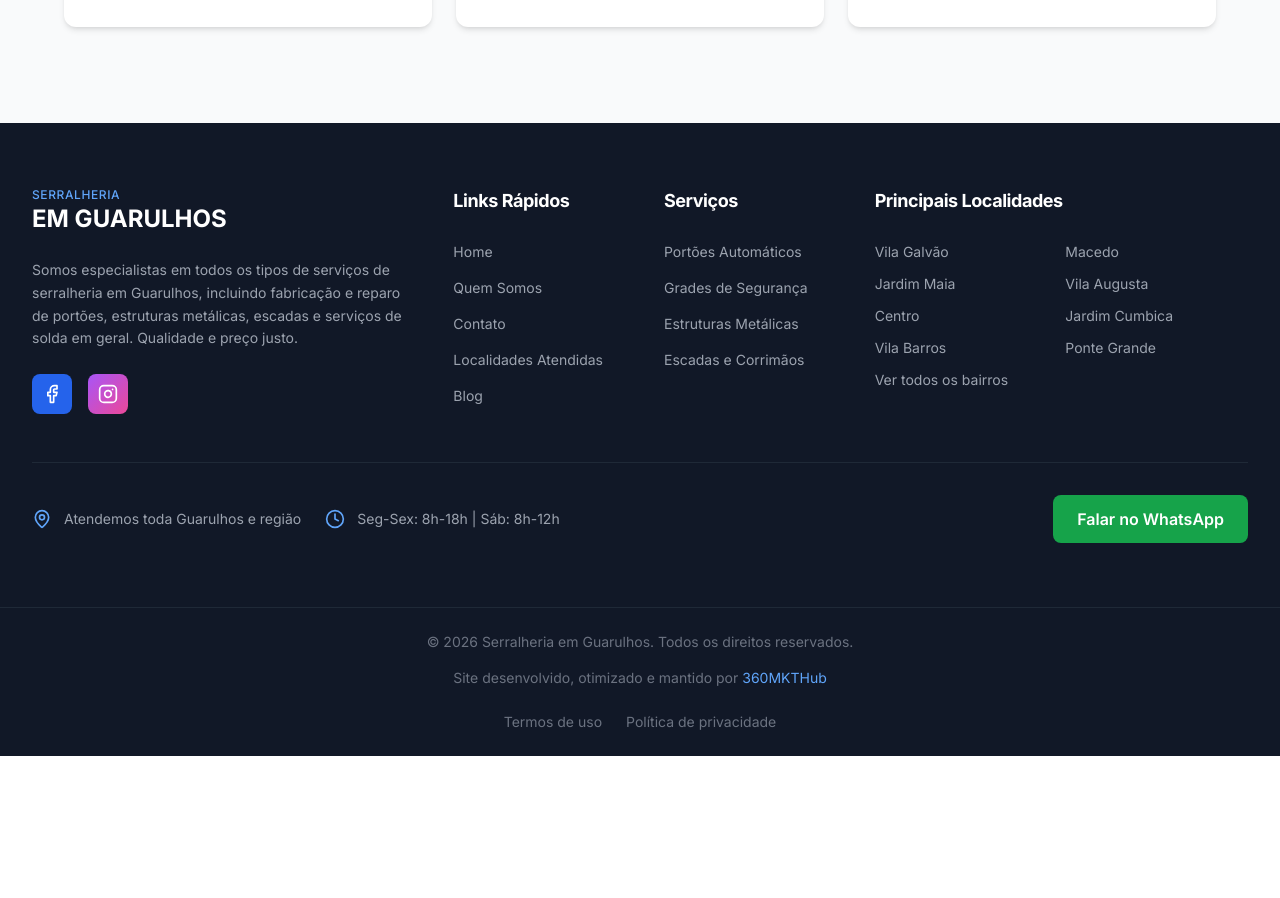
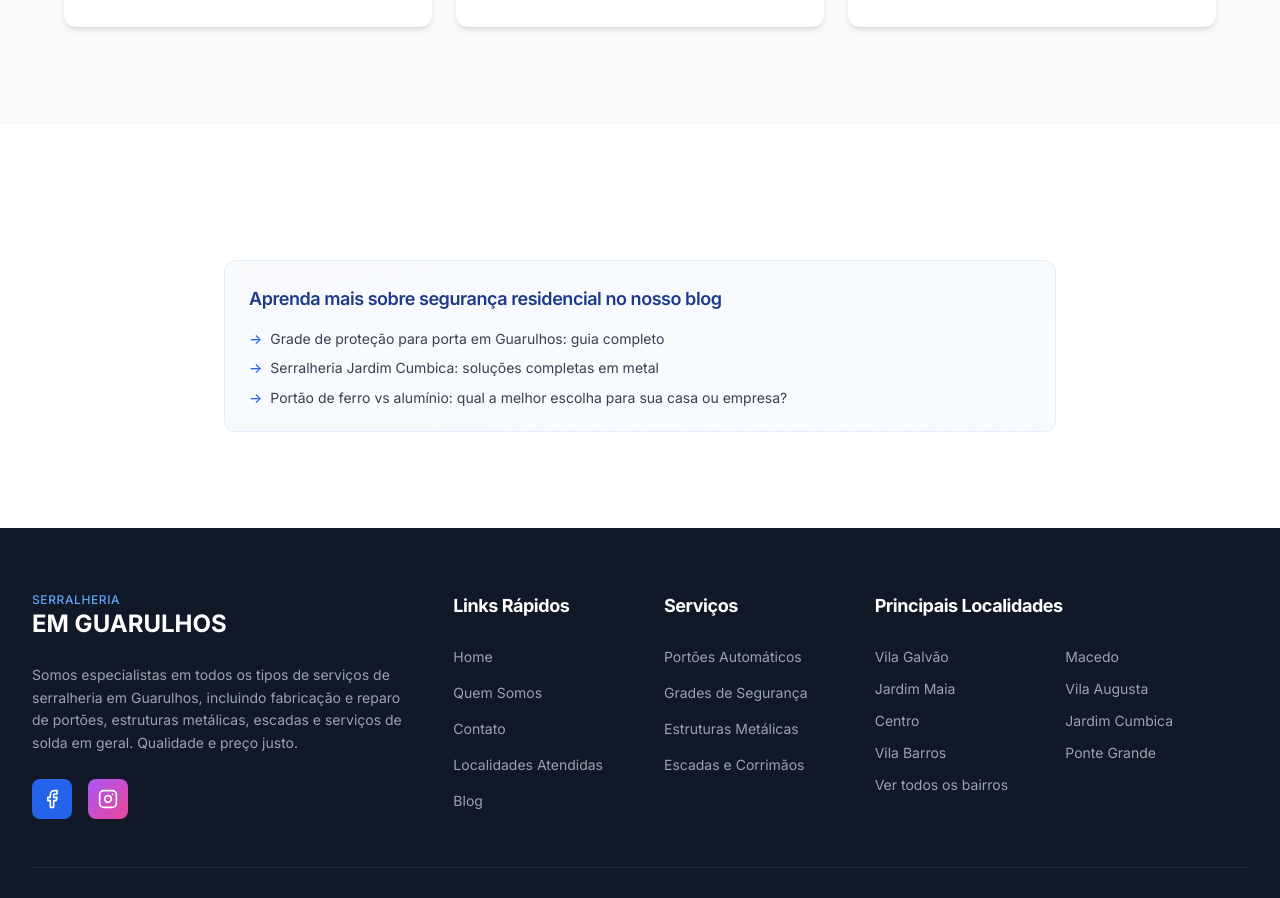
Before and after one commit to 360mkthub/serralheria-guarulhos, a Next.js app: page /servicos/grades-seguranca in a window 1280 px wide. Shown: the part 3446-4344 px from the top of the page. Before the commit the page ends 4202 px from the top, so only its background shows below. Built offline with nearby package versions, Linux system fonts and the light colour scheme; no server answers.

Commit message:
Add sessão blog nas páginas de serviço

```diff
--- a/app/blog/[slug]/page.tsx
+++ b/app/blog/[slug]/page.tsx
@@ -9,8 +9,7 @@ import Banners from '@/components/Banners'
 import AuthorBox from '@/components/AuthorBox'
 import RelatedLinks from '@/components/RelatedLinks'
 import Breadcrumbs from '@/components/Breadcrumbs'
-import { getInternalLinksForSlug } from '@/lib/blog-internal-links'
-import { getPostBySlug, getAllPostSlugs } from '@/lib/wordpress'
+import { getPostBySlug, getAllPostSlugs, getRelatedPosts } from '@/lib/wordpress'
 
 // CONFIGURAÇÃO DE ROTA DINÂMICA
 // Permite que posts não gerados no build sejam buscados sob demanda
@@ -96,7 +95,11 @@ export default async function BlogPostPage({ params }: { params: Promise<{ slug:
   }
 
   const readingTime = Math.ceil((post.content || '').replace(/<[^>]*>/g, '').length / 200) || 1
-  const internalLinks = getInternalLinksForSlug(slug)
+  const related = await getRelatedPosts(slug, 3)
+  const internalLinks = related.map((p) => ({
+    text: p.title,
+    href: `/blog/${p.slug}/`,
+  }))
 
   return (
     <div className="min-h-screen bg-white">
--- a/app/servicos/escadas-manutencao/page.tsx
+++ b/app/servicos/escadas-manutencao/page.tsx
@@ -6,6 +6,7 @@ import Footer from '@/components/Footer'
 import WhatsAppButton from '@/components/WhatsAppButton'
 import Breadcrumbs from '@/components/Breadcrumbs'
 import ServiceFAQ from '@/components/ServiceFAQ'
+import RelatedLinks from '@/components/RelatedLinks'
 
 export const metadata: Metadata = {
   title: 'Escadas e Corrimaos em Guarulhos | Aco Inox, Aluminio e Ferro',
@@ -85,6 +86,17 @@ const jsonLd = {
     },
   ],
 }
+
+const blogLinks = [
+  {
+    text: 'Serralheria Jardim Cumbica: soluções completas em metal',
+    href: '/blog/serralheria-jardim-cumbica-solucoes-completas-em-metal/',
+  },
+  {
+    text: 'Portão de ferro vs alumínio: qual a melhor escolha para sua casa ou empresa?',
+    href: '/blog/portao-de-ferro-vs-aluminio-qual-a-melhor-escolha-para-sua-casa-ou-empresa/',
+  },
+]
 
 export default function EscadasPage() {
   const breadcrumbItems = [
@@ -215,6 +227,15 @@ export default function EscadasPage() {
             </div>
           </div>
         </section>
+
+        <section className="section-padding bg-white border-t border-gray-100">
+          <div className="container-custom max-w-4xl">
+            <RelatedLinks
+              items={blogLinks}
+              title="Aprenda mais sobre serralheria no nosso blog"
+            />
+          </div>
+        </section>
       </main>
       <Footer />
       <WhatsAppButton />
--- a/app/servicos/estruturas-metalicas/page.tsx
+++ b/app/servicos/estruturas-metalicas/page.tsx
@@ -6,6 +6,7 @@ import Footer from '@/components/Footer'
 import WhatsAppButton from '@/components/WhatsAppButton'
 import Breadcrumbs from '@/components/Breadcrumbs'
 import ServiceFAQ from '@/components/ServiceFAQ'
+import RelatedLinks from '@/components/RelatedLinks'
 
 export const metadata: Metadata = {
   title: 'Estruturas Metalicas em Guarulhos | Galpoes, Mezaninos e Coberturas',
@@ -86,6 +87,21 @@ const jsonLd = {
     },
   ],
 }
+
+const blogLinks = [
+  {
+    text: 'Cobertura para área de lazer Guarulhos: guia completo',
+    href: '/blog/cobertura-para-area-de-lazer-guarulhos-guia-completo-para-escolher-a-melhor-solucao-para-seu-espaco/',
+  },
+  {
+    text: 'Serralheria Jardim Cumbica: soluções completas em metal',
+    href: '/blog/serralheria-jardim-cumbica-solucoes-completas-em-metal/',
+  },
+  {
+    text: 'Motor para portão industrial Guarulhos: por que escolher o modelo certo',
+    href: '/blog/motor-para-portao-industrial-guarulhos-por-que-escolher-o-modelo-certo/',
+  },
+]
 
 export default function EstruturasPage() {
   const breadcrumbItems = [{ label: 'Servicos', href: '/servicos' }, { label: 'Estruturas Metalicas', href: undefined }]
@@ -180,6 +196,15 @@ export default function EstruturasPage() {
             </div>
           </div>
         </section>
+
+        <section className="section-padding bg-white border-t border-gray-100">
+          <div className="container-custom max-w-4xl">
+            <RelatedLinks
+              items={blogLinks}
+              title="Aprenda mais sobre estruturas metálicas no nosso blog"
+            />
+          </div>
+        </section>
       </main>
       <Footer />
       <WhatsAppButton />
--- a/app/servicos/grades-seguranca/page.tsx
+++ b/app/servicos/grades-seguranca/page.tsx
@@ -6,6 +6,7 @@ import Footer from '@/components/Footer'
 import WhatsAppButton from '@/components/WhatsAppButton'
 import Breadcrumbs from '@/components/Breadcrumbs'
 import ServiceFAQ from '@/components/ServiceFAQ'
+import RelatedLinks from '@/components/RelatedLinks'
 
 export const metadata: Metadata = {
   title: 'Grades de Protecao em Guarulhos | Ferro, Aluminio e Inox',
@@ -85,6 +86,21 @@ const jsonLd = {
     },
   ],
 }
+
+const blogLinks = [
+  {
+    text: 'Grade de proteção para porta em Guarulhos: guia completo',
+    href: '/blog/grade-de-protecao-para-porta-em-guarulhos-guia-completo-para-escolher-comprar-e-instalar/',
+  },
+  {
+    text: 'Serralheria Jardim Cumbica: soluções completas em metal',
+    href: '/blog/serralheria-jardim-cumbica-solucoes-completas-em-metal/',
+  },
+  {
+    text: 'Portão de ferro vs alumínio: qual a melhor escolha para sua casa ou empresa?',
+    href: '/blog/portao-de-ferro-vs-aluminio-qual-a-melhor-escolha-para-sua-casa-ou-empresa/',
+  },
+]
 
 export default function GradesPage() {
   const breadcrumbItems = [
@@ -203,6 +219,15 @@ export default function GradesPage() {
             </div>
           </div>
         </section>
+
+        <section className="section-padding bg-white border-t border-gray-100">
+          <div className="container-custom max-w-4xl">
+            <RelatedLinks
+              items={blogLinks}
+              title="Aprenda mais sobre segurança residencial no nosso blog"
+            />
+          </div>
+        </section>
       </main>
       <Footer />
       <WhatsAppButton />
--- a/app/servicos/portoes-automaticos/page.tsx
+++ b/app/servicos/portoes-automaticos/page.tsx
@@ -6,6 +6,7 @@ import Footer from '@/components/Footer'
 import WhatsAppButton from '@/components/WhatsAppButton'
 import Breadcrumbs from '@/components/Breadcrumbs'
 import ServiceFAQ from '@/components/ServiceFAQ'
+import RelatedLinks from '@/components/RelatedLinks'
 
 export const metadata: Metadata = {
   title: 'Portoes Automaticos e Manuais em Guarulhos | Instalacao com Garantia',
@@ -90,6 +91,21 @@ const jsonLd = {
     },
   ],
 }
+
+const blogLinks = [
+  {
+    text: 'Preços e Guia do Portão Basculante em Guarulhos',
+    href: '/blog/portao-basculante-automatico-guarulhos-precos-2026-guia/',
+  },
+  {
+    text: 'Quanto custa automatizar um portão deslizante?',
+    href: '/blog/portao-automatico-em-guarulhos-preco-e-instalacao-de-motor-deslizante/',
+  },
+  {
+    text: 'Motor PPA vs Garen: Qual é o melhor para sua casa?',
+    href: '/blog/motor-ppa-vs-garen-para-portao-qual-e-o-melhor-para-a-sua-casa/',
+  },
+]
 
 export default function PortoesPage() {
   const breadcrumbItems = [
@@ -221,6 +237,12 @@ export default function PortoesPage() {
             </div>
           </div>
         </section>
+
+        <section className="section-padding bg-white border-t border-gray-100">
+          <div className="container-custom max-w-4xl">
+            <RelatedLinks items={blogLinks} title="Aprenda mais no nosso blog" />
+          </div>
+        </section>
       </main>
       <Footer />
       <WhatsAppButton />
--- a/components/RelatedLinks.tsx
+++ b/components/RelatedLinks.tsx
@@ -7,9 +7,13 @@ export interface RelatedLinkItem {
 
 interface RelatedLinksProps {
   items: RelatedLinkItem[]
+  /** Padrão: título usado nas páginas de post do blog. */
+  title?: string
 }
 
-export default function RelatedLinks({ items }: RelatedLinksProps) {
+const DEFAULT_TITLE = 'Saiba mais sobre portões e serralheria em Guarulhos'
+
+export default function RelatedLinks({ items, title = DEFAULT_TITLE }: RelatedLinksProps) {
   if (!items.length) return null
 
   return (
@@ -18,7 +22,7 @@ export default function RelatedLinks({ items }: RelatedLinksProps) {
       aria-labelledby="related-links-heading"
     >
       <h2 id="related-links-heading" className="text-lg font-semibold text-blue-900 mb-4">
-        Saiba mais sobre portões e serralheria em Guarulhos
+        {title}
       </h2>
       <ul className="list-none space-y-2.5 m-0 p-0">
         {items.map((item, index) => (
```
Also changed, not shown: lib/blog-internal-links.ts (deleted, +0 -105 lines).
